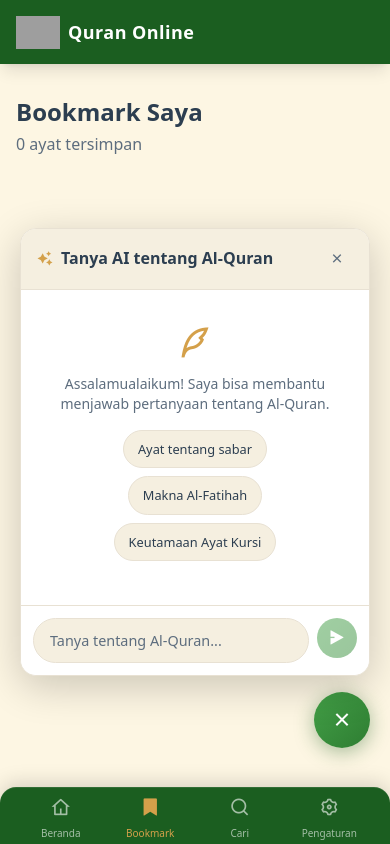
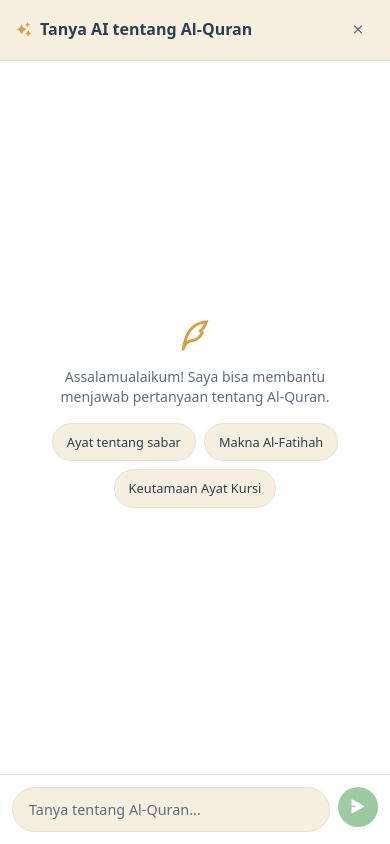
Before and after one commit to teguhwin8/quranonline.id, a Next.js app: page /bookmarks in a window 390 px wide. Both pictures are taken after a click on the button "Buka AI Chat". Shown: the top 844 px of the page. Built offline with nearby package versions, Linux system fonts and the light colour scheme; grey boxes are pictures that could not be loaded; a web font is replaced by a local one.

Commit message:
feat: Introduce `ClientLayout` to encapsulate client-side UI components and integrate AI chat toggle into the mobile navigation.

```diff
--- a/src/app/globals.css
+++ b/src/app/globals.css
@@ -540,17 +540,22 @@ html.dark .search-more-link:hover {
 /* AI Chat Styles       */
 /* ==================== */
 
-/* Floating Action Button */
+/* Floating Action Button - Desktop Only */
 .ai-fab {
+  display: none;
+}
+
+@media (min-width: 768px) {
+  .ai-fab {
+    display: flex;
     position: fixed;
-  bottom: 6rem;
-  right: 1.25rem;
-  width: 3.5rem;
-  height: 3.5rem;
+    bottom: 2rem;
+    right: 2rem;
+    width: 4rem;
+    height: 4rem;
     border-radius: 50%;
     background: linear-gradient(135deg, var(--primary-600), var(--primary-800));
     color: white;
-  display: flex;
     align-items: center;
     justify-content: center;
     box-shadow: 0 4px 20px rgba(27, 94, 32, 0.4);
@@ -564,54 +569,71 @@ html.dark .search-more-link:hover {
     transform: scale(1.1);
     box-shadow: 0 6px 25px rgba(27, 94, 32, 0.5);
   }
+}
 
-@media (min-width: 768px) {
-  .ai-fab {
-    bottom: 2rem;
-    right: 2rem;
-    width: 4rem;
-    height: 4rem;
+/* Navbar AI Button - Mobile (inline item 3 of 5) */
+.ai-nav-btn {
+  width: 2.5rem;
+  height: 2.5rem;
+  margin-bottom: 0.25rem;
+  border-radius: 50%;
+  background: linear-gradient(135deg, var(--primary-500), var(--primary-600));
+  color: white;
+  display: flex;
+  align-items: center;
+  justify-content: center;
+  cursor: pointer;
+  transition: all 0.2s ease;
+  border: none;
+  /* Outer ring effect */
+  box-shadow:
+    0 0 0 3px var(--header-bg),
+    0 0 0 5px var(--primary-400),
+    0 4px 12px rgba(0, 0, 0, 0.2);
 }
+
+.ai-nav-btn:active {
+  transform: scale(0.95);
 }
 
 /* Chat Panel */
 .ai-chat-panel {
   position: fixed;
-  bottom: 10.5rem;
-  right: 1.25rem;
-  width: calc(100vw - 2.5rem);
-  max-width: 24rem;
-  height: 28rem;
-  max-height: calc(100vh - 14rem);
+  inset: 0;
+  width: 100%;
+  height: 100%;
   background: var(--card-bg);
-  border: 1px solid var(--card-border);
-  border-radius: 1rem;
-  box-shadow: 0 10px 40px rgba(0, 0, 0, 0.2);
+  border: none;
+  border-radius: 0;
+  box-shadow: none;
   display: flex;
   flex-direction: column;
   overflow: hidden;
-  z-index: 50;
-  animation: slideUp 0.3s ease-out;
+  z-index: 100;
+  animation: fadeIn 0.25s ease-out;
 }
 
 @media (min-width: 768px) {
   .ai-chat-panel {
+    top: auto;
     bottom: 7rem;
+    left: auto;
     right: 2rem;
     width: 24rem;
     height: 32rem;
+    border: 1px solid var(--card-border);
+    border-radius: 1rem;
+    box-shadow: 0 10px 40px rgba(0, 0, 0, 0.2);
   }
 }
 
-@keyframes slideUp {
+@keyframes fadeIn {
   from {
     opacity: 0;
-    transform: translateY(20px);
   }
 
   to {
     opacity: 1;
-    transform: translateY(0);
   }
 }
 
--- a/src/app/layout.tsx
+++ b/src/app/layout.tsx
@@ -1,12 +1,10 @@
 import type { Metadata, Viewport } from "next";
 import { Inter, Scheherazade_New, Amiri } from "next/font/google";
 import "./globals.css";
-import Navbar from "@/components/Navbar";
+import ClientLayout from "@/components/ClientLayout";
 import { ThemeProvider } from "@/hooks/useTheme";
 import { AudioProvider } from "@/hooks/useAudio";
-import GlobalAudioPlayer from "@/components/GlobalAudioPlayer";
 import Copyright from "@/components/Copyright";
-import AIChat from "@/components/AIChat";
 
 const inter = Inter({
   subsets: ["latin"],
@@ -208,12 +206,9 @@ export default function RootLayout({
       <body className={`${inter.variable} ${scheherazade.variable} ${amiri.variable} antialiased`}>
         <ThemeProvider>
           <AudioProvider>
-            <Navbar />
-            <main className="min-h-screen pb-24 md:pb-20">
+            <ClientLayout>
               {children}
-            </main>
-            <GlobalAudioPlayer />
-            <AIChat />
+            </ClientLayout>
             <footer className="bg-card-bg border-t border-card-border py-8 text-center text-foreground-muted text-sm">
               <div className="max-w-7xl mx-auto px-4">
                 <Copyright />
--- a/src/components/AIChat.tsx
+++ b/src/components/AIChat.tsx
@@ -1,7 +1,7 @@
 'use client';
 
 import { useChat } from '@ai-sdk/react';
-import { useState, useRef, useEffect, FormEvent, ReactNode } from 'react';
+import { useRef, useEffect, FormEvent, ReactNode } from 'react';
 
 // Helper to get text content from message
 function getMessageText(message: { content?: string; parts?: Array<{ type: string; text?: string }> }): string {
@@ -47,9 +47,14 @@ function parseMarkdown(text: string): ReactNode[] {
     });
 }
 
-export default function AIChat() {
-    const [isOpen, setIsOpen] = useState(false);
-    const [inputValue, setInputValue] = useState('');
+interface AIChatProps {
+    isOpen: boolean;
+    onClose: () => void;
+    onToggle: () => void;
+}
+
+export default function AIChat({ isOpen, onClose, onToggle }: AIChatProps) {
+    const [inputValue, setInputValue] = React.useState('');
     const messagesEndRef = useRef<HTMLDivElement>(null);
 
     // useChat defaults to /api/chat endpoint
@@ -82,10 +87,10 @@ export default function AIChat() {
 
     return (
         <>
-            {/* Floating Action Button */}
+            {/* Floating Action Button - Desktop only */}
             <button
-                onClick={() => setIsOpen(!isOpen)}
-                className="ai-fab"
+                onClick={onToggle}
+                className="ai-fab hidden md:flex"
                 aria-label={isOpen ? 'Tutup AI Chat' : 'Buka AI Chat'}
             >
                 <i className={`${isOpen ? 'ri-close-line' : 'ri-sparkling-2-fill'} text-2xl`}></i>
@@ -101,7 +106,7 @@ export default function AIChat() {
                             <span className="font-semibold">Tanya AI tentang Al-Quran</span>
                         </div>
                         <button
-                            onClick={() => setIsOpen(false)}
+                            onClick={onClose}
                             className="icon-btn-sm"
                             aria-label="Tutup"
                         >
@@ -212,3 +217,6 @@ export default function AIChat() {
         </>
     );
 }
+
+// Need to import React for useState
+import React from 'react';
--- /dev/null
+++ b/src/components/ClientLayout.tsx
@@ -0,0 +1,37 @@
+'use client';
+
+import { useState } from 'react';
+import Navbar from '@/components/Navbar';
+import GlobalAudioPlayer from '@/components/GlobalAudioPlayer';
+import AIChat from '@/components/AIChat';
+
+interface ClientLayoutProps {
+    children: React.ReactNode;
+}
+
+export default function ClientLayout({ children }: ClientLayoutProps) {
+    const [isAIOpen, setIsAIOpen] = useState(false);
+
+    const handleAIToggle = () => {
+        setIsAIOpen(!isAIOpen);
+    };
+
+    const handleAIClose = () => {
+        setIsAIOpen(false);
+    };
+
+    return (
+        <>
+            <Navbar onAIClick={handleAIToggle} isAIOpen={isAIOpen} />
+            <main className="min-h-screen pb-24 md:pb-20">
+                {children}
+            </main>
+            <GlobalAudioPlayer />
+            <AIChat
+                isOpen={isAIOpen}
+                onClose={handleAIClose}
+                onToggle={handleAIToggle}
+            />
+        </>
+    );
+}
--- a/src/components/Navbar.tsx
+++ b/src/components/Navbar.tsx
@@ -4,7 +4,12 @@ import Link from 'next/link';
 import Image from 'next/image';
 import { usePathname } from 'next/navigation';
 
-export default function Navbar() {
+interface NavbarProps {
+    onAIClick?: () => void;
+    isAIOpen?: boolean;
+}
+
+export default function Navbar({ onAIClick, isAIOpen }: NavbarProps) {
     const pathname = usePathname();
 
     const isActive = (path: string) => {
@@ -64,39 +69,55 @@ export default function Navbar() {
                 </div>
             </header>
 
-            {/* Mobile Bottom Navigation */}
-            <nav className="md:hidden fixed bottom-0 left-0 right-0 z-50 bg-header-bg text-header-text shadow-[0_-4px_20px_rgba(0,0,0,0.15)] border-t border-white/10 rounded-t-2xl">
-                <div className="max-w-md mx-auto px-4">
-                    <div className="flex items-center justify-between h-14">
+            {/* Mobile Bottom Navigation - 5 equal items */}
+            <nav className="md:hidden fixed bottom-0 left-0 right-0 z-50 bg-header-bg text-header-text shadow-[0_-4px_20px_rgba(0,0,0,0.15)] border-t border-white/10">
+                <div className="flex items-end h-16">
+                    {/* 1. Beranda */}
                     <Link
                         href="/"
-                            className={`flex-1 flex flex-col items-center justify-center gap-0.5 py-1.5 transition-all ${isActive('/') ? 'text-gold' : 'text-white/60 active:text-white'}`}
+                        className={`flex-1 flex flex-col items-center justify-center gap-0.5 pt-2 pb-2 transition-all ${isActive('/') ? 'text-gold' : 'text-white/60 active:text-white'}`}
                     >
-                            <i className={`ri-home-4-${isActive('/') ? 'fill' : 'line'} text-[20px]`}></i>
+                        <i className={`ri-home-4-${isActive('/') ? 'fill' : 'line'} text-xl`}></i>
                         <span className="text-[10px] font-medium">Beranda</span>
                     </Link>
+
+                    {/* 2. Bookmark */}
                     <Link
                         href="/bookmarks"
-                            className={`flex-1 flex flex-col items-center justify-center gap-0.5 py-1.5 transition-all ${isActive('/bookmarks') ? 'text-gold' : 'text-white/60 active:text-white'}`}
+                        className={`flex-1 flex flex-col items-center justify-center gap-0.5 pt-2 pb-2 transition-all ${isActive('/bookmarks') ? 'text-gold' : 'text-white/60 active:text-white'}`}
                     >
-                            <i className={`ri-bookmark-${isActive('/bookmarks') ? 'fill' : 'line'} text-[20px]`}></i>
+                        <i className={`ri-bookmark-${isActive('/bookmarks') ? 'fill' : 'line'} text-xl`}></i>
                         <span className="text-[10px] font-medium">Bookmark</span>
                     </Link>
+
+                    {/* 3. AI - Center with special styling */}
+                    <div className="flex-1 flex items-center justify-center pb-2">
+                        <button
+                            onClick={onAIClick}
+                            className="ai-nav-btn"
+                            aria-label={isAIOpen ? 'Tutup AI Chat' : 'Buka AI Chat'}
+                        >
+                            <i className={`${isAIOpen ? 'ri-close-line' : 'ri-sparkling-2-fill'} text-lg`}></i>
+                        </button>
+                    </div>
+
+                    {/* 4. Cari */}
                     <Link
                         href="/search"
-                            className={`flex-1 flex flex-col items-center justify-center gap-0.5 py-1.5 transition-all ${isActive('/search') ? 'text-gold' : 'text-white/60 active:text-white'}`}
+                        className={`flex-1 flex flex-col items-center justify-center gap-0.5 pt-2 pb-2 transition-all ${isActive('/search') ? 'text-gold' : 'text-white/60 active:text-white'}`}
                     >
-                            <i className={`ri-search-${isActive('/search') ? 'fill' : 'line'} text-[20px]`}></i>
+                        <i className={`ri-search-${isActive('/search') ? 'fill' : 'line'} text-xl`}></i>
                         <span className="text-[10px] font-medium">Cari</span>
                     </Link>
+
+                    {/* 5. Pengaturan */}
                     <Link
                         href="/settings"
-                            className={`flex-1 flex flex-col items-center justify-center gap-0.5 py-1.5 transition-all ${isActive('/settings') ? 'text-gold' : 'text-white/60 active:text-white'}`}
+                        className={`flex-1 flex flex-col items-center justify-center gap-0.5 pt-2 pb-2 transition-all ${isActive('/settings') ? 'text-gold' : 'text-white/60 active:text-white'}`}
                     >
-                            <i className={`ri-settings-3-${isActive('/settings') ? 'fill' : 'line'} text-[20px]`}></i>
+                        <i className={`ri-settings-3-${isActive('/settings') ? 'fill' : 'line'} text-xl`}></i>
                         <span className="text-[10px] font-medium">Pengaturan</span>
                     </Link>
-                    </div>
                 </div>
             </nav>
         </>
--- a/src/lib/ai.ts
+++ b/src/lib/ai.ts
@@ -14,7 +14,7 @@ Panduan:
 5. Hindari memberikan fatwa atau hukum fiqih yang kompleks - sarankan untuk bertanya ke ustadz/ulama
 6. Fokus pada makna, hikmah, dan konteks ayat
 7. Jawa sesingkat yang kamu bisa tapi tetap jelas
-8. Harus ada referensi dalam alquran, dan kasih link ke https://quranonline.teguhcoding.com/surah/1#ayah-2 (sesuaikan nomor surah dan ayat)
+8. Harus ada referensi dalam alquran, dan kasih link ke ${process.env.NEXT_PUBLIC_APP_URL}/surah/1#ayah-2 (sesuaikan nomor surah dan ayat)
 9. Jika pertanyaan tidak berhubungan dengan alquran, jawab dengan sopan bahwa kamu hanya bisa menjawab pertanyaan tentang alquran
 
 Format referensi ayat:
```
Lines whose indentation alone changed are shown as unchanged.
